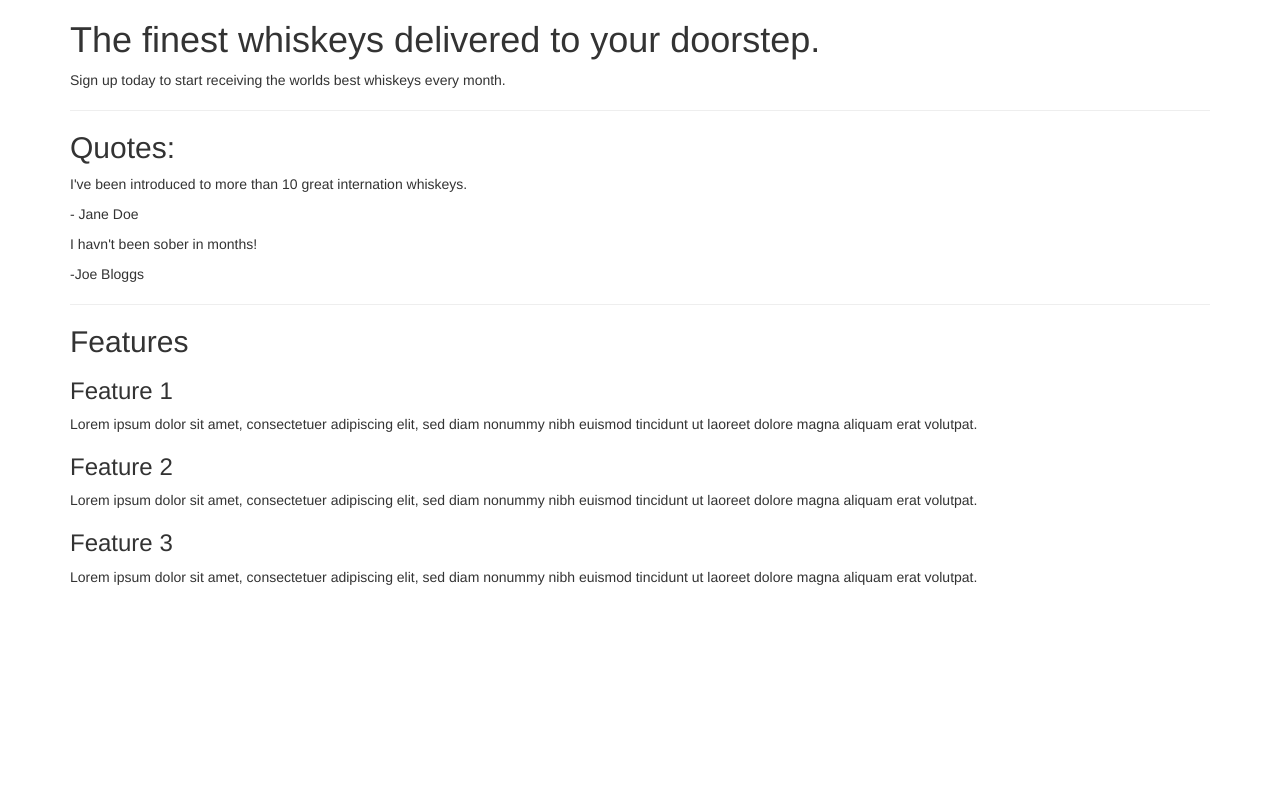
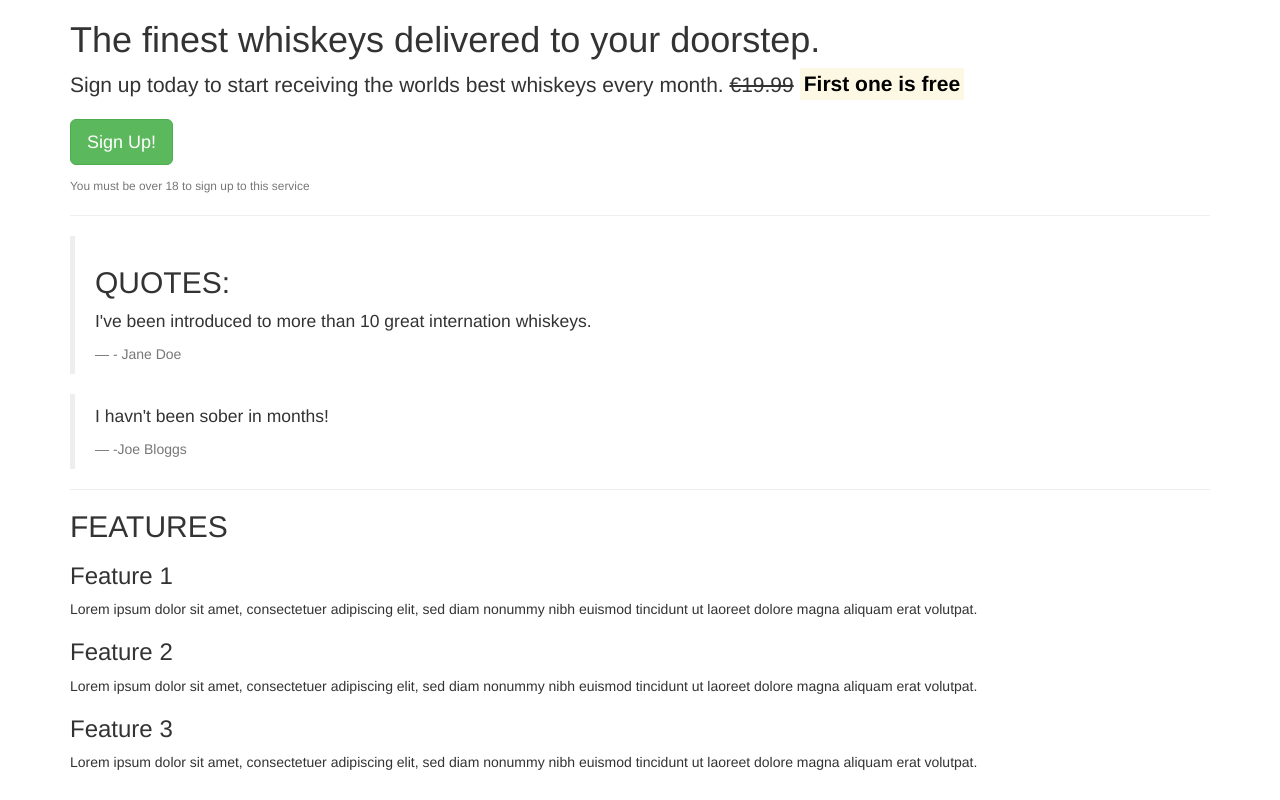
Before and after one commit to Dave0411/bootstrap, a plain HTML site: page index.html in a window 1280 px wide. Drawn offline with nearby package versions, Linux system fonts and the light colour scheme.

Commit message:
Formatting and added a button.

```diff
--- a/index.html
+++ b/index.html
@@ -12,29 +12,31 @@
         <!--Callout -->
         <section class="callout">
             <h1>The finest whiskeys delivered to your doorstep.</h1>
-            <p>Sign up today to start receiving the worlds best whiskeys every month.</p>
+            <p class="lead">Sign up today to start receiving the worlds best whiskeys every month. <s>€19.99</s> <strong><mark>First one is free</mark></strong></p>
+            <p><button class="btn btn-lg btn-success">Sign Up!</button></p>
+            <p class="text-muted"><small>You must be over 18 to sign up to this service</small></p>
         </section>
         <!-- /.callout -->
         <hr>
 
         <!-- Quotes -->
         <section class="Quotes">
-        <div class="quote">
-            <h2>Quotes: </h2>
+        <blockquote class="quote">
+            <h2 class="text-uppercase">Quotes: </h2>
             <p>I've been introduced to more than 10 great internation whiskeys.</p>
-            <p>- Jane Doe</p>
-        </div>
-        <div class="quote">
+            <footer>- Jane Doe</footer>
+        </blockquote>
+        <blockquote class="quote">
             <p>I havn't been sober in months!</p>
-            <p>-Joe Bloggs</p>
-        </div>
+            <footer>-Joe Bloggs</footer>
+        </blockquote>
         </section>
         <!-- /.quotes -->
         <hr>
 
         <!-- features -->
         <section class="features">
-            <h2>Features</h2>
+            <h2 class="text-uppercase">Features</h2>
             <div class="feature">
                 <h3>Feature 1</h3>
                 <p>Lorem ipsum dolor sit amet, consectetuer adipiscing elit,
```
